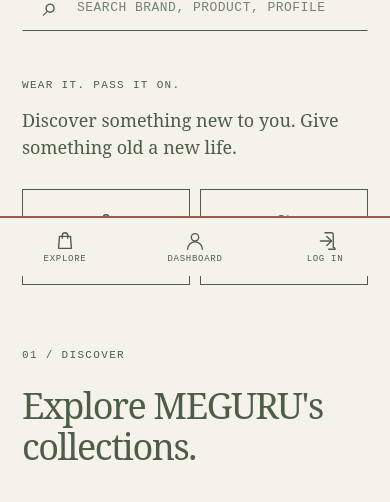
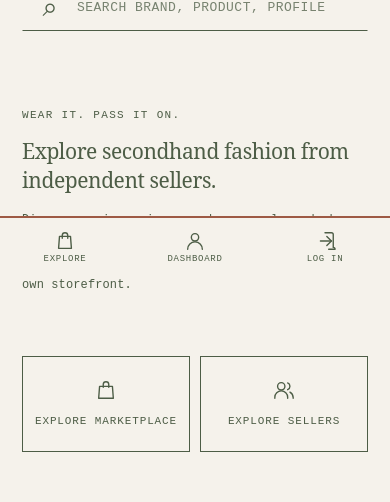
Before and after one commit to saadondaniella/meguru, an Angular app: page / in a window 390 px wide. Shown: the part 568-1070 px from the top of the page. Built offline with nearby package versions, Linux system fonts and the light colour scheme; no server answers; the database is empty.

Commit message:
style: refine homepage intro and explore links layout

```diff
--- a/src/app/pages/home/home.css
+++ b/src/app/pages/home/home.css
@@ -6,7 +6,7 @@
   --rust: #9e5a44;
 }
 
-/*  HOME LAYOUT */
+/* HOME LAYOUT */
 
 .home {
   min-height: 100dvh;
@@ -62,7 +62,7 @@
   outline-offset: 4px;
 }
 
-/*  HERO */
+/* HERO */
 
 .home-hero {
   position: relative;
@@ -202,7 +202,7 @@
 }
 
 .home-intro {
-  max-width: 360px;
+  max-width: 460px;
 }
 
 .home-intro-label {
@@ -213,11 +213,22 @@
   letter-spacing: 0.12em;
 }
 
-.home-intro p {
+.home-intro-heading {
+  margin: 0 0 14px;
+  font-family: 'Noto Serif', serif;
+  font-size: clamp(20px, 2vw, 26px);
+  font-weight: 400;
+  line-height: 1.4;
+  letter-spacing: -0.02em;
+}
+
+.home-intro-description {
   margin: 0;
-  font-family: 'Noto Serif', serif;
-  font-size: clamp(17px, 2vw, 23px);
-  line-height: 1.5;
+  max-width: 430px;
+  font-family: 'JetBrains Mono', monospace;
+  font-size: 11px;
+  line-height: 1.9;
+  letter-spacing: 0.01em;
 }
 
 .home-explore-links {
@@ -226,6 +237,7 @@
   align-items: flex-end;
   justify-content: flex-end;
   gap: 8px 40px;
+  margin-bottom: 70px;
 }
 
 .home-explore {
@@ -261,7 +273,7 @@
   outline-offset: 4px;
 }
 
-/*  MEGURU COLLECTIONS */
+/* MEGURU COLLECTIONS */
 
 .home-collections {
   padding: 100px clamp(24px, 4vw, 72px) 120px;
@@ -342,6 +354,8 @@
   outline-offset: 6px;
 }
 
+/* ACCESSIBILITY */
+
 .visually-hidden {
   position: absolute;
   width: 1px;
@@ -366,7 +380,7 @@
   }
 }
 
-/*  MOBILE / TABLET */
+/* MOBILE / TABLET */
 
 @media (max-width: 768px) {
   .home-login {
@@ -393,7 +407,7 @@
   }
 }
 
-/*  MOBILE */
+/* MOBILE */
 
 @media (max-width: 600px) {
   .home-inner {
@@ -443,7 +457,6 @@
     letter-spacing: 0.03em;
   }
 
-  /* Only the placeholder is smaller; the input keeps 16px to avoid iOS zoom */
   .home-search-field input::placeholder {
     font-size: 13px;
   }
@@ -451,11 +464,21 @@
   .home-bottom {
     flex-direction: column;
     align-items: flex-start;
-    gap: 28px;
+    gap: 60px;
   }
 
-  .home-intro p {
-    font-size: 18px;
+  .home-intro {
+    max-width: 100%;
+    margin-top: 30px;
+  }
+
+  .home-intro-heading {
+    font-size: 21px;
+  }
+
+  .home-intro-description {
+    font-size: 12px;
+    line-height: 1.8;
   }
 
   /* Two equal outlined buttons side by side */
@@ -464,6 +487,7 @@
     grid-template-columns: repeat(2, minmax(0, 1fr));
     width: 100%;
     gap: 10px;
+    margin-bottom: 0;
   }
 
   .home-explore {
--- a/src/app/pages/home/home.html
+++ b/src/app/pages/home/home.html
@@ -57,7 +57,12 @@
       <div class="home-intro">
         <span class="home-intro-label">WEAR IT. PASS IT ON.</span>
 
-        <p>Discover something new to you. Give something old a new life.</p>
+        <p class="home-intro-heading">Explore secondhand fashion from independent sellers.</p>
+
+        <p class="home-intro-description">
+          Discover unique pieces and personal wardrobes, all in one marketplace. Browse freely, or
+          create an account to buy, sell and build your own storefront.
+        </p>
       </div>
 
       <nav class="home-explore-links" aria-label="Explore MEGURU">
```
